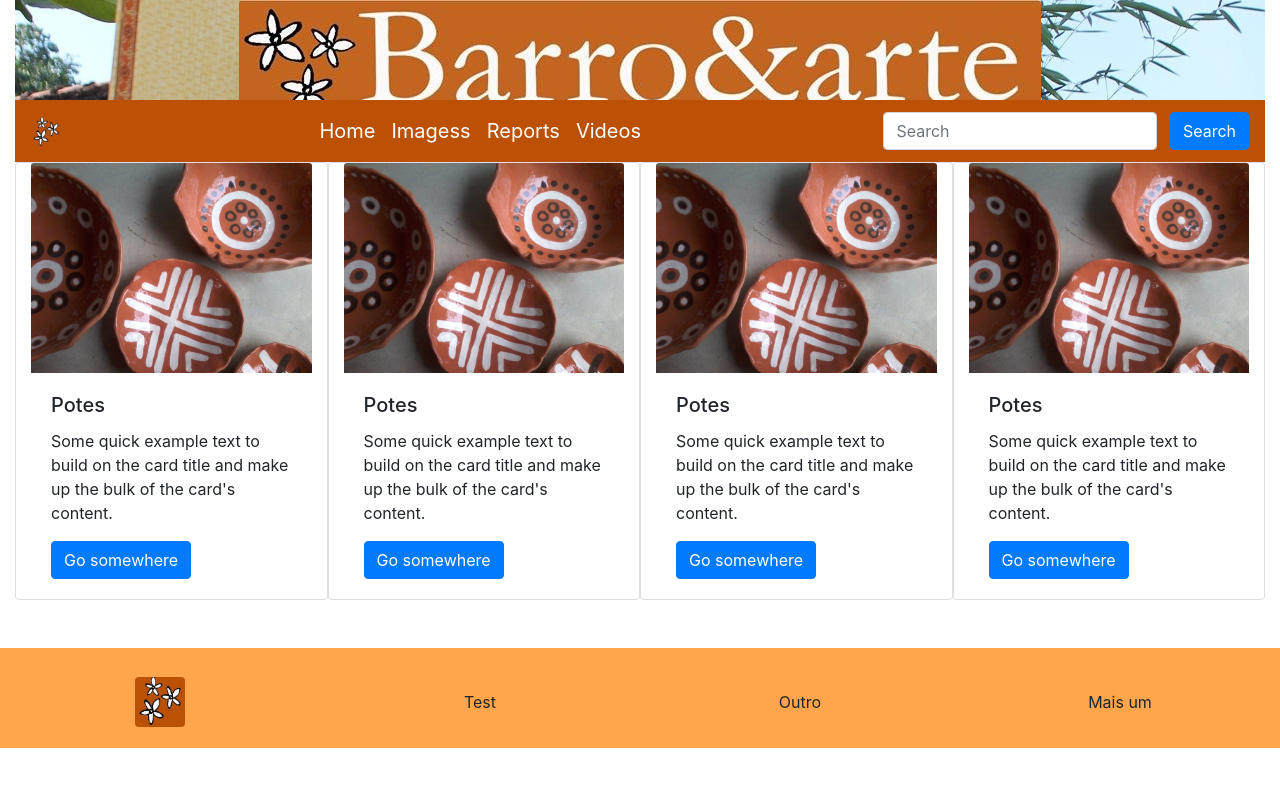
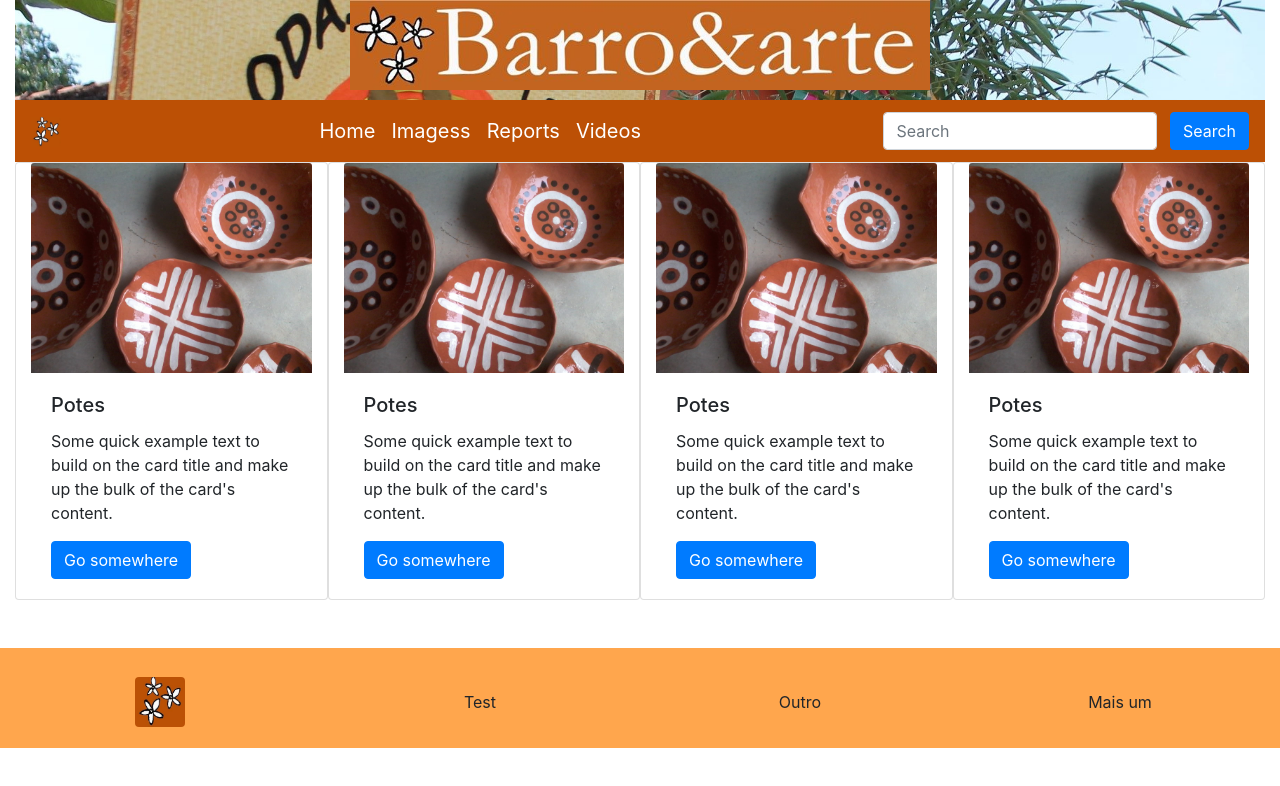
Before and after one commit to Nemly23/CS50, a plain HTML site: page projectImage.html in a window 1280 px wide. Drawn offline with nearby package versions, Linux system fonts and the light colour scheme.

Commit message:
Update projectImage.html

```diff
--- a/projectImage.html
+++ b/projectImage.html
@@ -58,7 +58,7 @@
       <div class="container-fluid">
         <header class="container-fluid">
            <div class="row justify-content-md-center">
-             <img src="Name.jpg" class="col-xs-12 rounded mx-auto d-block">
+             <img src="Name.jpg" class="col-lg-6 col-sm-9 col-xs-12 rounded mx-auto d-block">
            </div>
         </header>
         <nav class="navbar navbar-custom navbar-expand-md">
```
